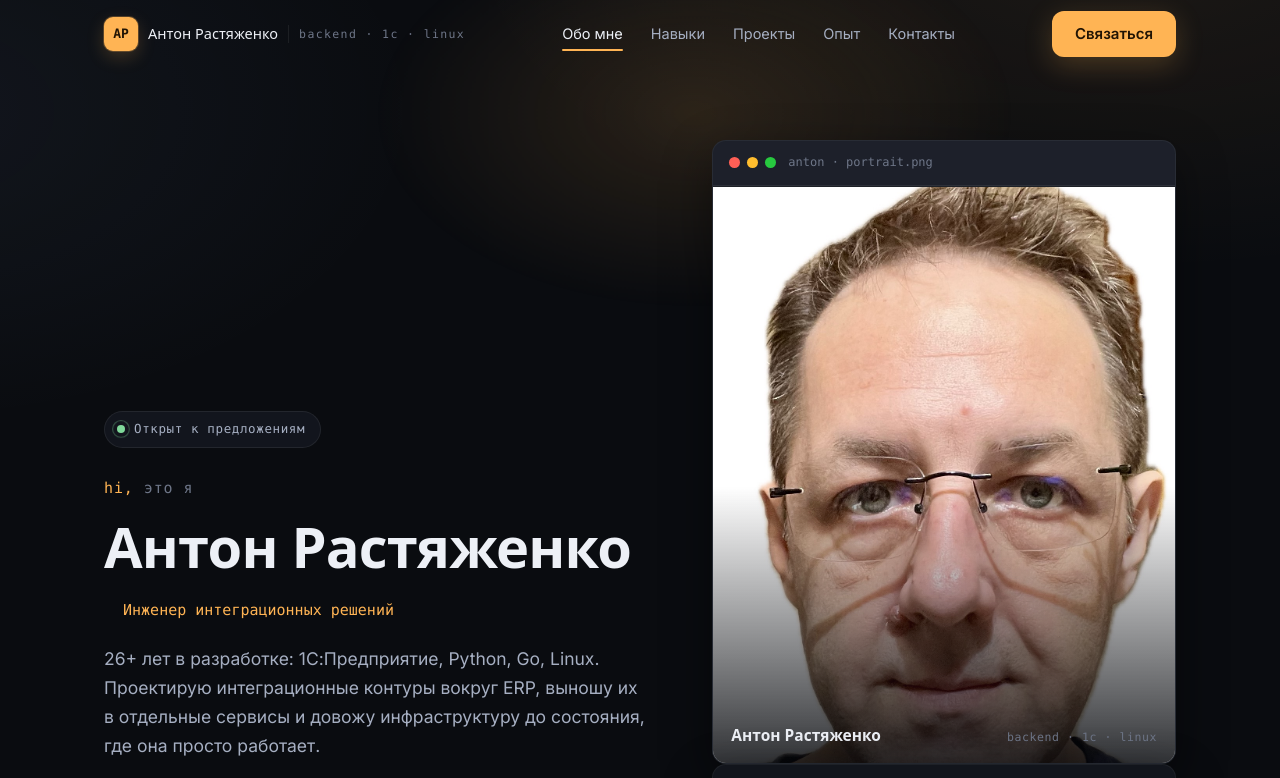
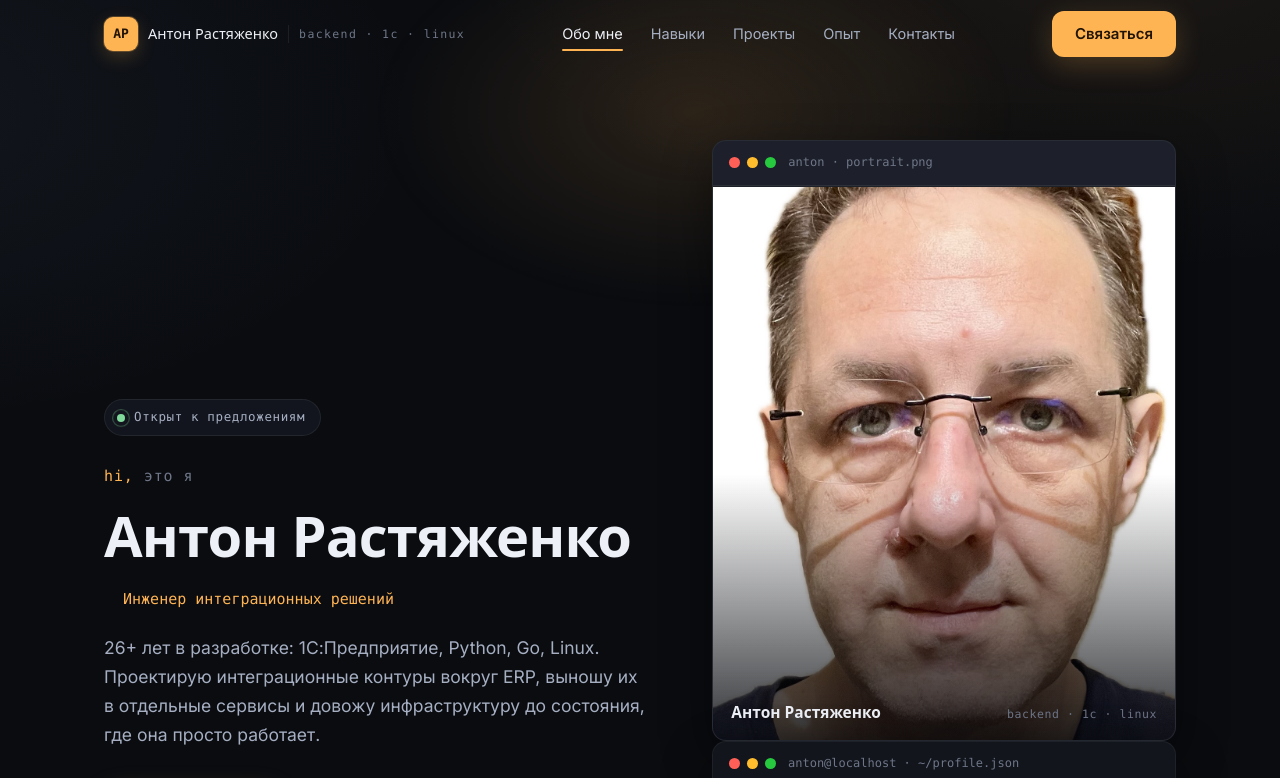
Before and after one commit to grevinden/resume, a Preact app: page / in a window 1280 px wide. Shown: the top 778 px of the page. Built offline with nearby package versions, Linux system fonts and the light colour scheme; a web font is replaced by a local one.

Commit message:
hero: сдвиг кадра портрета на 15% (кадрирование 5:6, object-position 50% 85%)

```diff
--- a/src/components/hero.css
+++ b/src/components/hero.css
@@ -222,7 +222,8 @@
 
 .photo-frame {
   position: relative;
-  aspect-ratio: 4 / 5;
+  /* 5:6 вместо 4:5: кадр чуть ниже, чтобы сдвиг «+15% вниз» был чистым */
+  aspect-ratio: 5 / 6;
   overflow: hidden;
   background: var(--bg-soft);
   border-top: 1px solid var(--line);
@@ -236,7 +237,8 @@
   width: 100%;
   height: 100%;
   object-fit: cover;
-  object-position: 50% 26%;
+  /* сцена: 17.6% высоты кропится; 85% → верхний 15% скрыт, низ +15% виден */
+  object-position: 50% 85%;
   animation: breathe 16s ease-in-out infinite alternate;
 }
 
```
